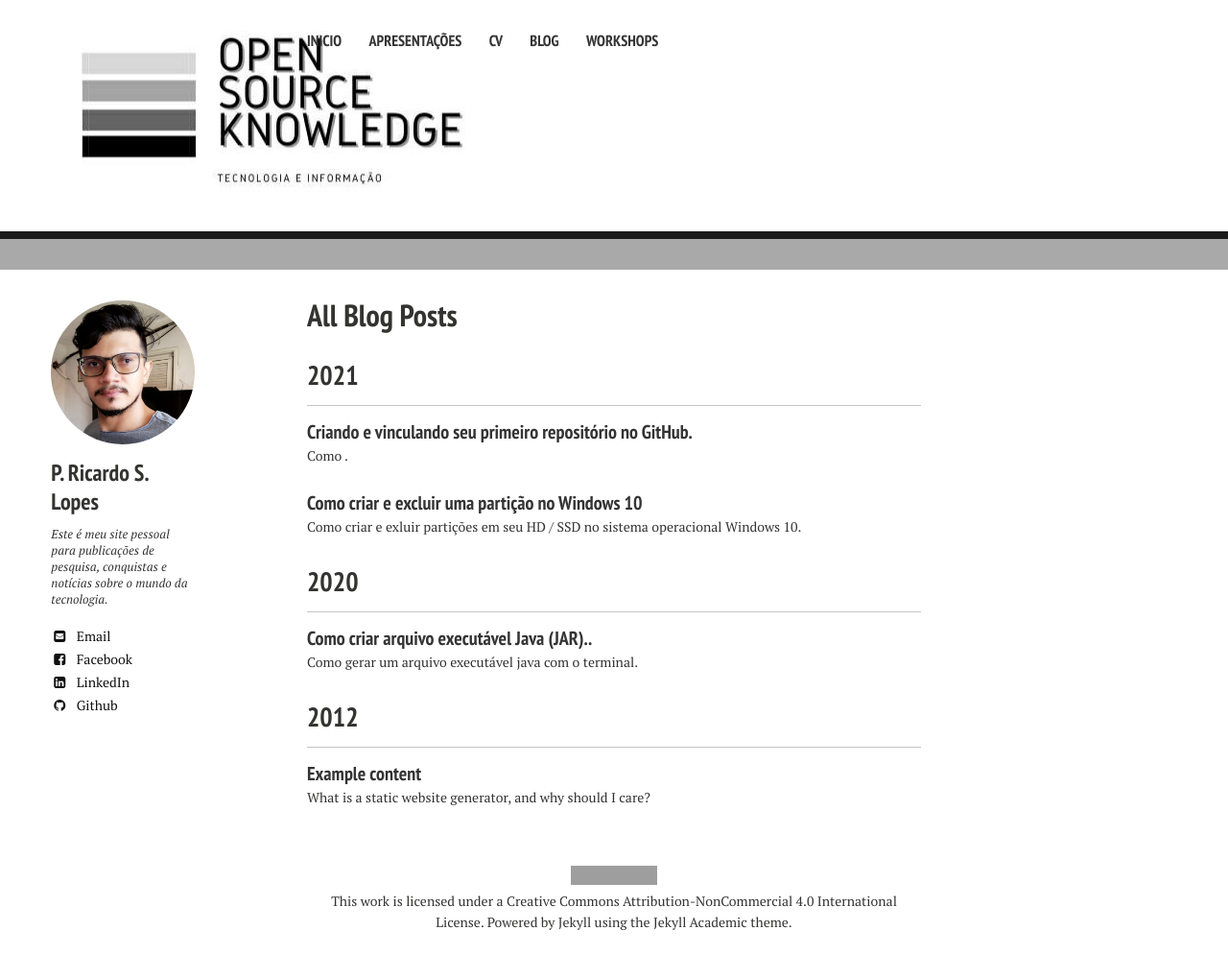
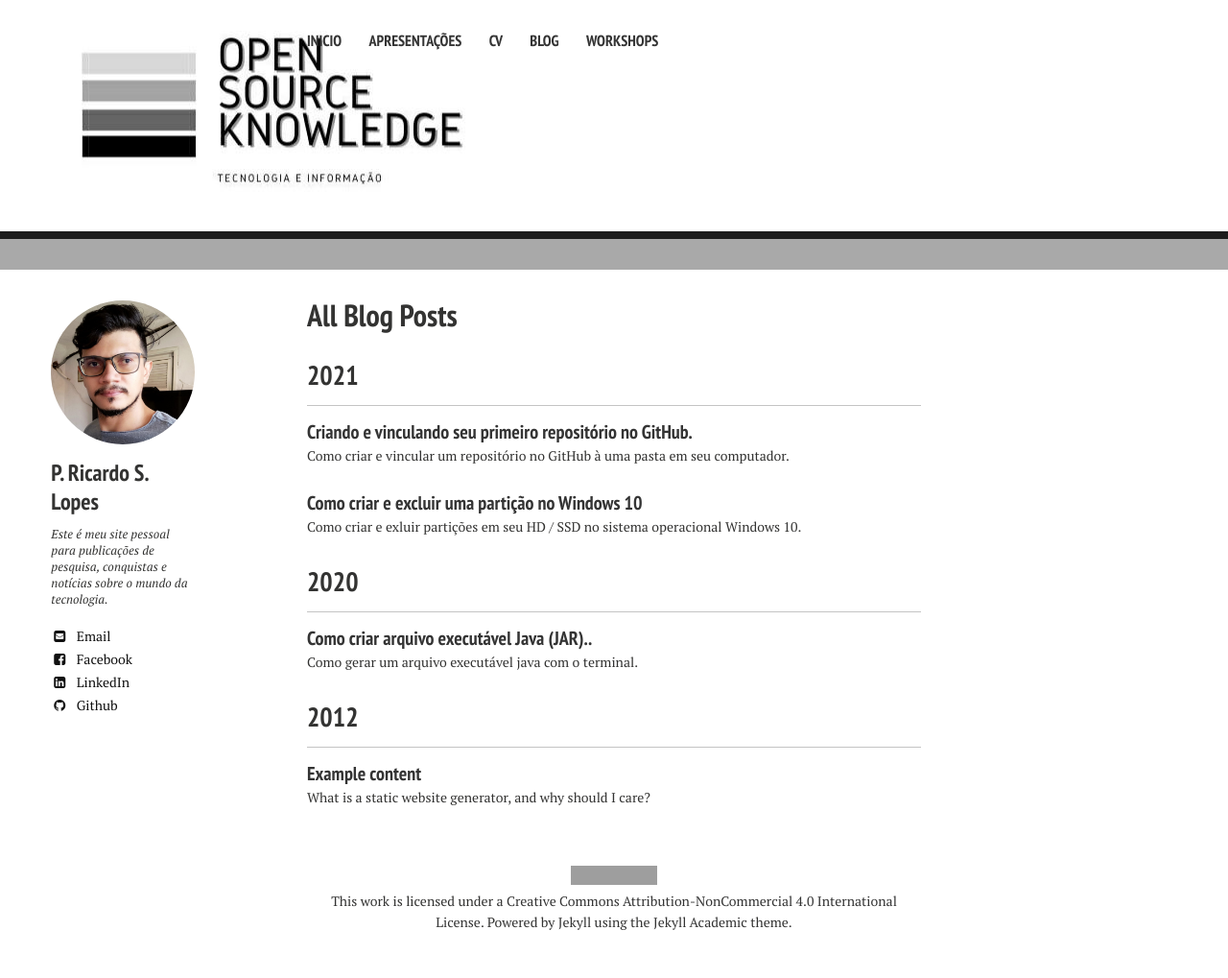
Before and after one commit to RicardoLopes1/Blind-Development, a Jekyll site: the page built from blog.md, in a window 1280 px wide. Shown: the whole page at 96% size. Built offline with Jekyll 4.4.1, drawn with Linux system fonts in a browser that asks for light colours; nearby versions of some CDN libraries; grey boxes are pictures that could not be loaded.

Commit message:
add description

```diff
--- a/_posts/github/2021-04-16-createRepositoryGithub.md
+++ b/_posts/github/2021-04-16-createRepositoryGithub.md
@@ -1,8 +1,8 @@
 ---
 layout: post
 title: Criando e vinculando seu primeiro repositório no GitHub.
-excerpt: "Como ."
-modified: 16/04/2021, 23:30:10
+excerpt: "Como criar e vincular um repositório no GitHub à uma pasta em seu computador."
+modified: 17/04/2021, 01:18:10
 tags: [github, teminal, repositorio, tutorial]
 comments: false
 category: blog
```
